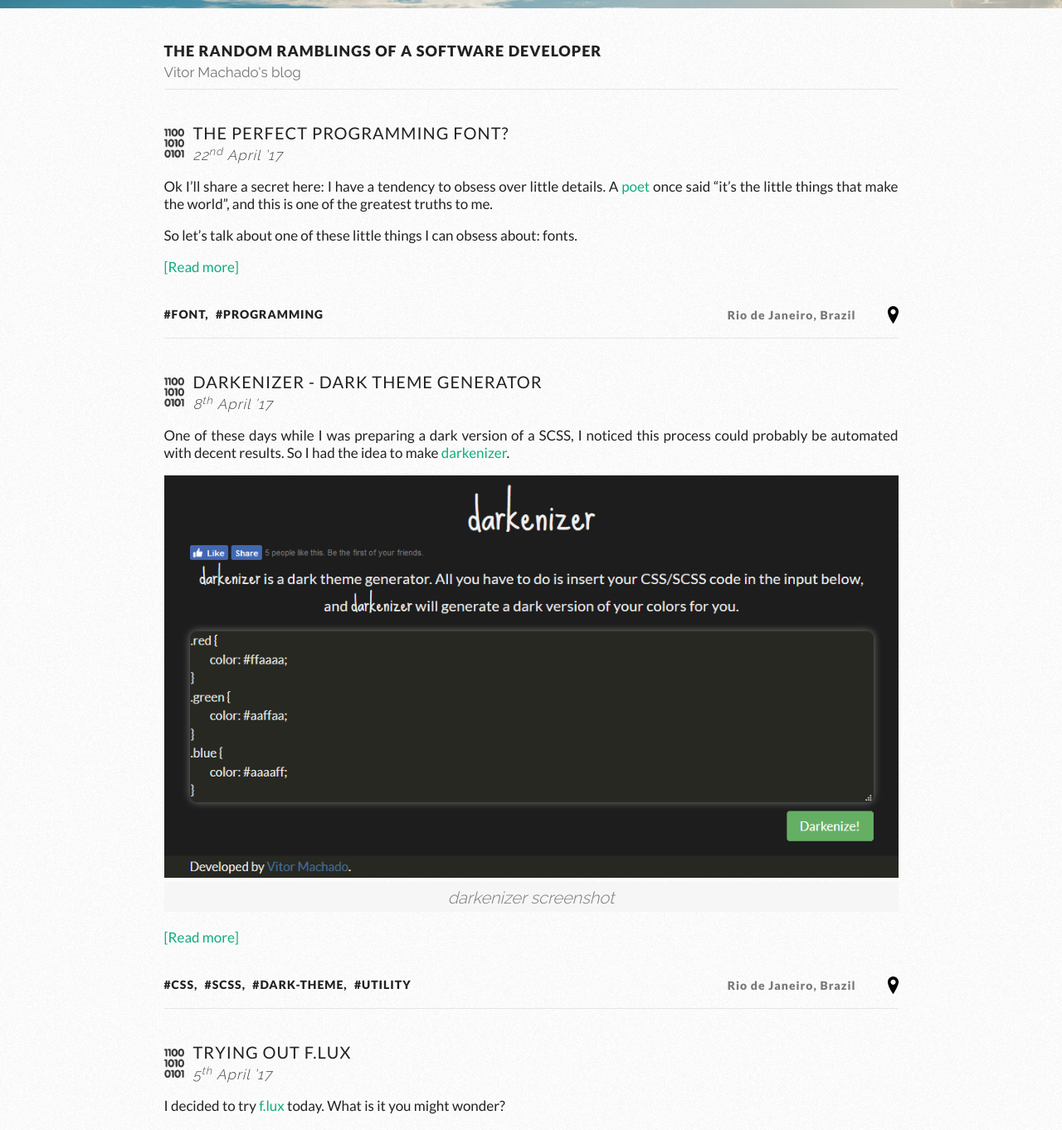
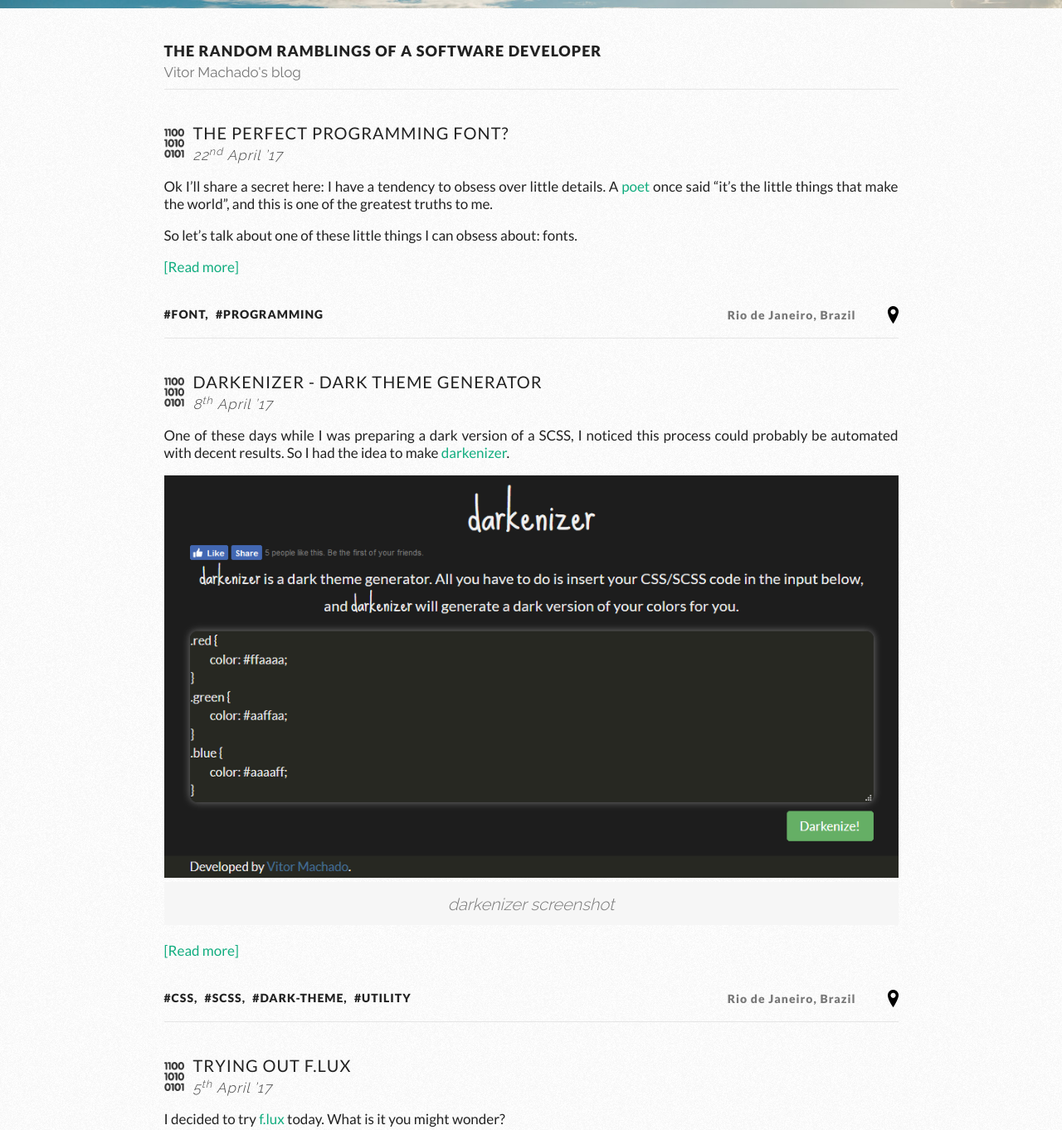
Before and after one commit to vittau/blog, a Jekyll site: the page built from index.html, in a window 1280 px wide. Shown: the top 1362 px of the page at 83% size. Built offline with Jekyll 4.4.1, drawn with Linux system fonts in a browser that asks for light colours; the list of posts is cut into pages by our own code.

Commit message:
Line-height fix

```diff
--- a/_sass/modules/post/_rules.scss
+++ b/_sass/modules/post/_rules.scss
@@ -116,7 +116,6 @@
     }
 
     .post-image-caption {
-        line-height: 8px;
         vertical-align: middle;
         font-size: 20px;
         font-family: $caption-font;
```
